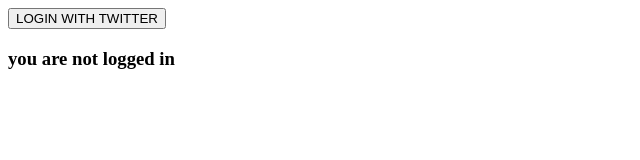
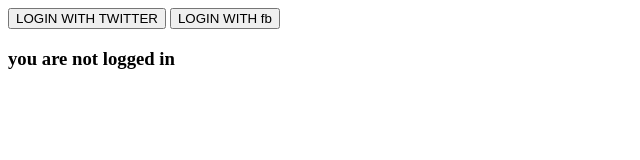
Before and after one commit to tanisha-1998/testing, a plain HTML site: page index.html in a window 1280 px wide. Shown: the whole page, without its empty margins (0-640 px from the left). Drawn offline with Linux system fonts and the light colour scheme.

Commit message:
<button id=google-login>LOGIN WITH fb</button>

```diff
--- a/index.html
+++ b/index.html
@@ -12,6 +12,7 @@
 
 <body>
     <button id="google-login">LOGIN WITH TWITTER</button>
+    <button id="google-login">LOGIN WITH fb</button>
     <h3 id="text">you are not logged in</h3>
 
     <!-- Firebase App (the core Firebase SDK) is always required and must be listed first -->
```
